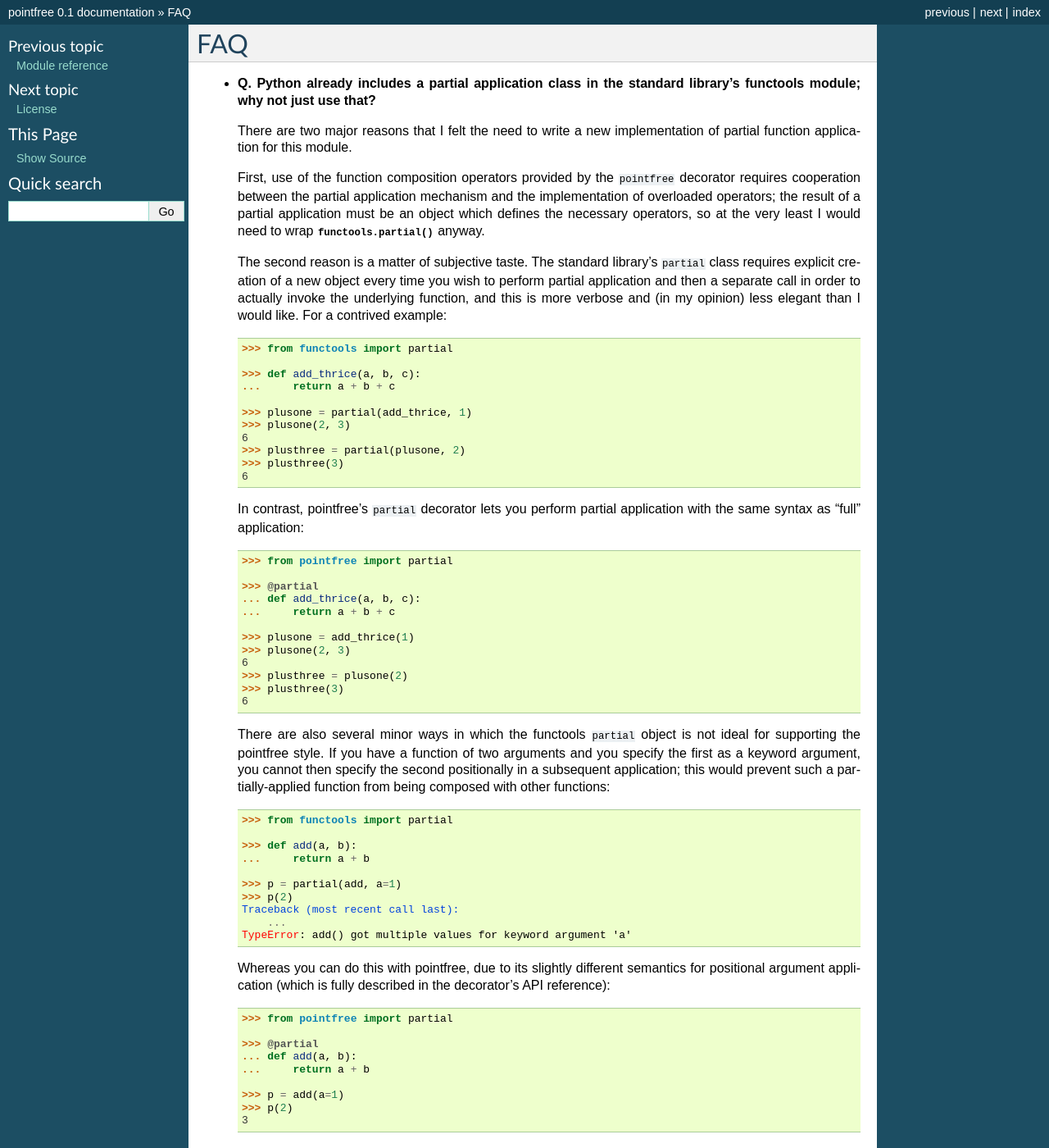
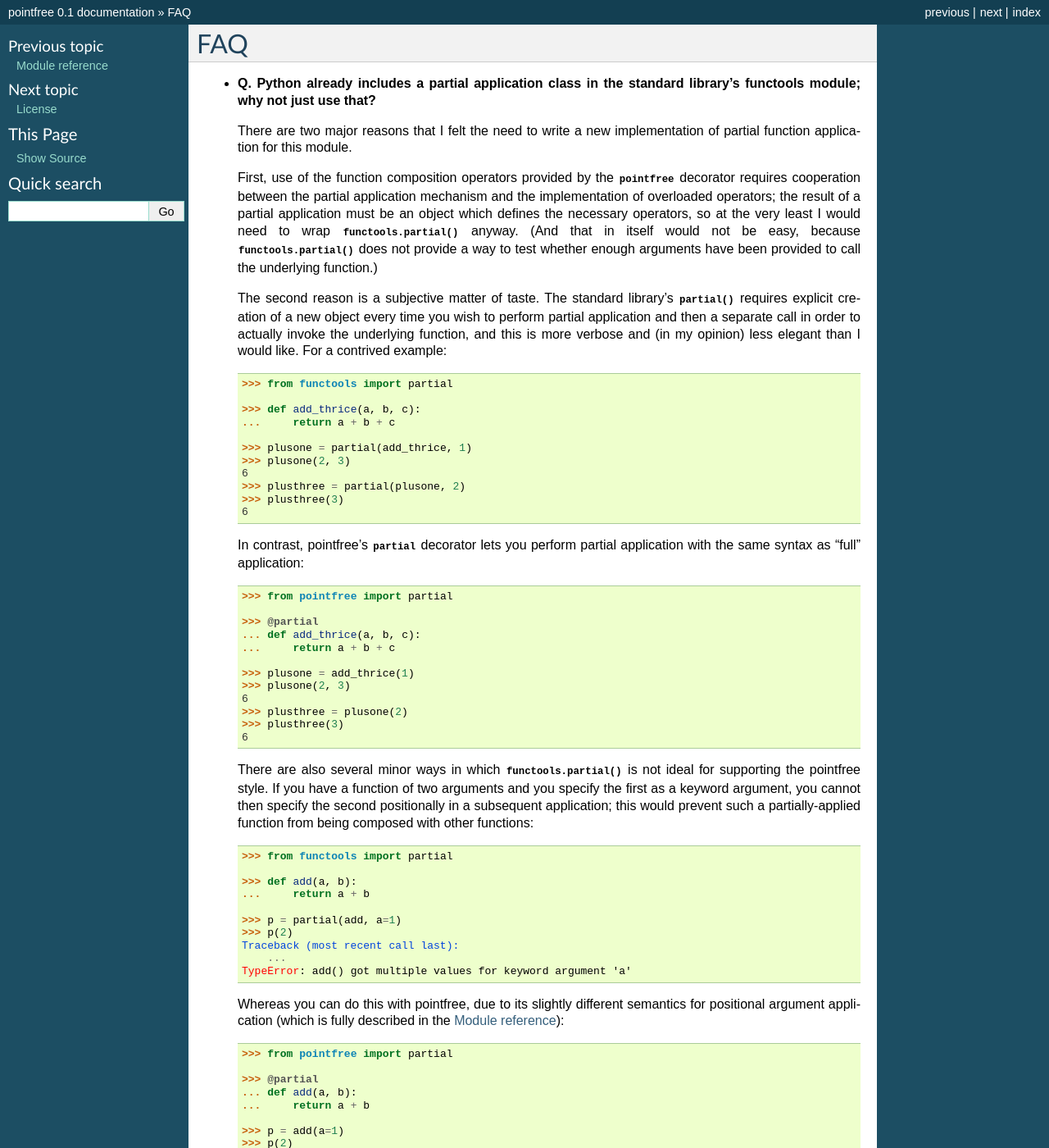
Before and after one commit to mshroyer/pointfree, a Sphinx documentation site: the page built from doc/faq.rst, in a window 1280 px wide and 1400 px high. Shown: the whole window at 82% size. Built offline with Sphinx 7.4.7, drawn with Linux system fonts in a browser that asks for light colours; some of the changed text lies outside the part shown.

Commit message:
Update FAQ

```diff
--- a/doc/faq.rst
+++ b/doc/faq.rst
@@ -8,18 +8,21 @@
   implementation of partial function application for this module.
 
   First, use of the function composition operators provided by the
-  ``pointfree`` decorator requires cooperation between the partial
-  application mechanism and the implementation of overloaded operators; the
-  result of a partial application must be an object which defines the
-  necessary operators, so at the very least I would need to wrap
-  :py:func:`functools.partial` anyway.
+  :py:class:`~pointfree.pointfree` decorator requires cooperation between
+  the partial application mechanism and the implementation of overloaded
+  operators; the result of a partial application must be an object which
+  defines the necessary operators, so at the very least I would need to
+  wrap :py:func:`functools.partial` anyway.  (And that in itself would not
+  be easy, because :py:func:`functools.partial` does not provide a way to
+  test whether enough arguments have been provided to call the underlying
+  function.)
 
-  The second reason is a matter of subjective taste.  The standard
-  library's ``partial`` class requires explicit creation of a new object
-  every time you wish to perform partial application and then a separate
-  call in order to actually invoke the underlying function, and this is
-  more verbose and (in my opinion) less elegant than I would like.  For a
-  contrived example::
+  The second reason is a subjective matter of taste.  The standard
+  library's :py:func:`~functools.partial` requires explicit creation of a
+  new object every time you wish to perform partial application and then a
+  separate call in order to actually invoke the underlying function, and
+  this is more verbose and (in my opinion) less elegant than I would like.
+  For a contrived example::
 
       >>> from functools import partial
 
@@ -49,12 +53,12 @@
       >>> plusthree(3)
       6
 
-  There are also several minor ways in which the functools ``partial``
-  object is not ideal for supporting the pointfree style.  If you have a
-  function of two arguments and you specify the first as a keyword
-  argument, you cannot then specify the second positionally in a subsequent
-  application; this would prevent such a partially-applied function from
-  being composed with other functions::
+  There are also several minor ways in which :py:func:`functools.partial`
+  is not ideal for supporting the pointfree style.  If you have a function
+  of two arguments and you specify the first as a keyword argument, you
+  cannot then specify the second positionally in a subsequent application;
+  this would prevent such a partially-applied function from being composed
+  with other functions::
 
       >>> from functools import partial
 
@@ -69,7 +73,7 @@
 
   Whereas you can do this with pointfree, due to its slightly different
   semantics for positional argument application (which is fully described
-  in the decorator's API reference)::
+  in the :ref:`module_reference`)::
 
       >>> from pointfree import partial
 
@@ -111,17 +115,17 @@
           ...
       TypeError: add() got an unexpected keyword argument 'c'
 
-* **Q. OK, so what are the disadvantages of pointfree's partial
-  decorator?**
+* **Q. Are there any disadvantages to pointfree's partial application
+  style?**
 
   Because Python does not currently expose built-in functions for
-  introspection, the pure-Python :py:func:`pointfree.partial` method does
+  introspection, the pure-Python :py:class:`pointfree.partial` wrapper does
   not work with built-in functions.
 
-  Also, with the pointfree implementation you cannot specify optional
-  positional arguments in *multiple* applications, because evaluation will
-  occur automatically as soon as enough arguments have been specified.  So,
-  for instance, with functools ``partial``::
+  Also, with the pointfree implementation of partial application you cannot
+  specify optional positional arguments in *multiple* applications, because
+  evaluation will occur automatically as soon as enough arguments have been
+  specified.  So, for instance, with :py:func:`functools.partial`::
 
       >>> from functools import partial
 
```
Also changed, not shown: other parts of doc/faq.rst (+5 -4 lines).
